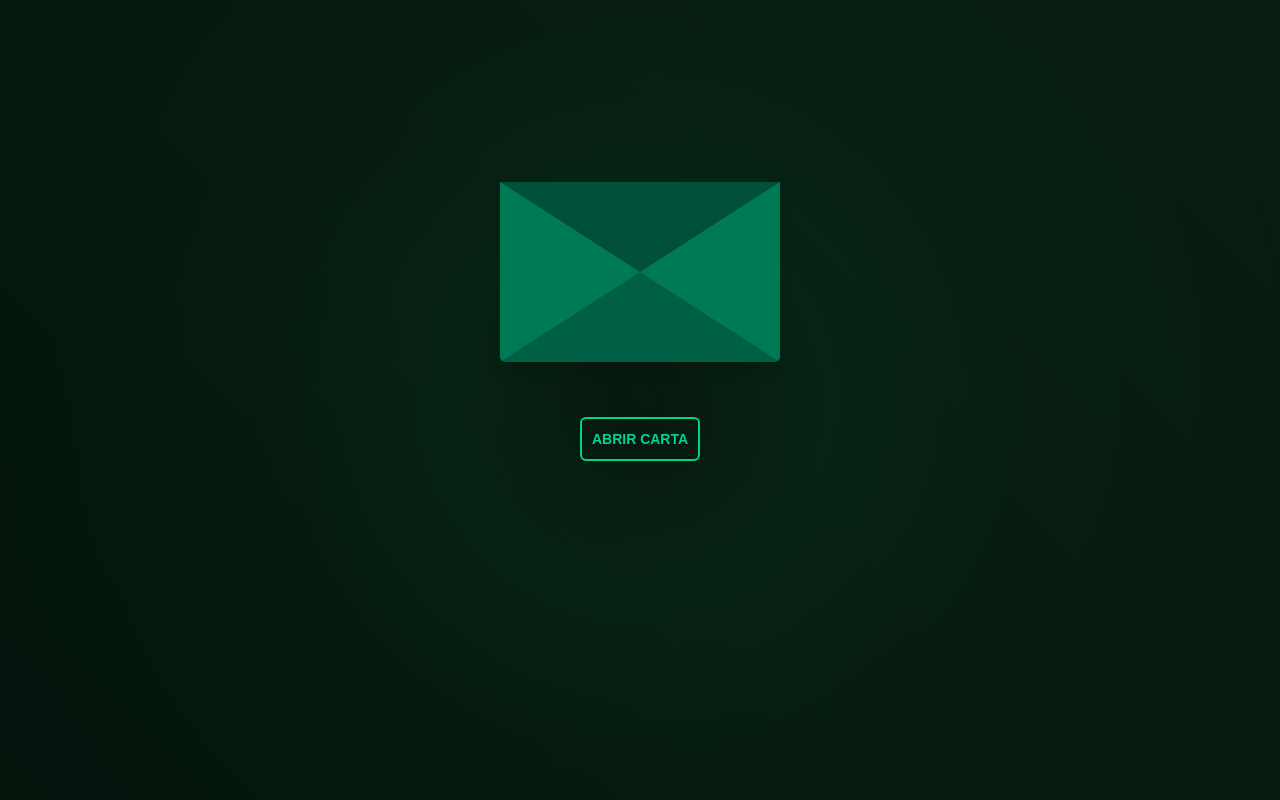
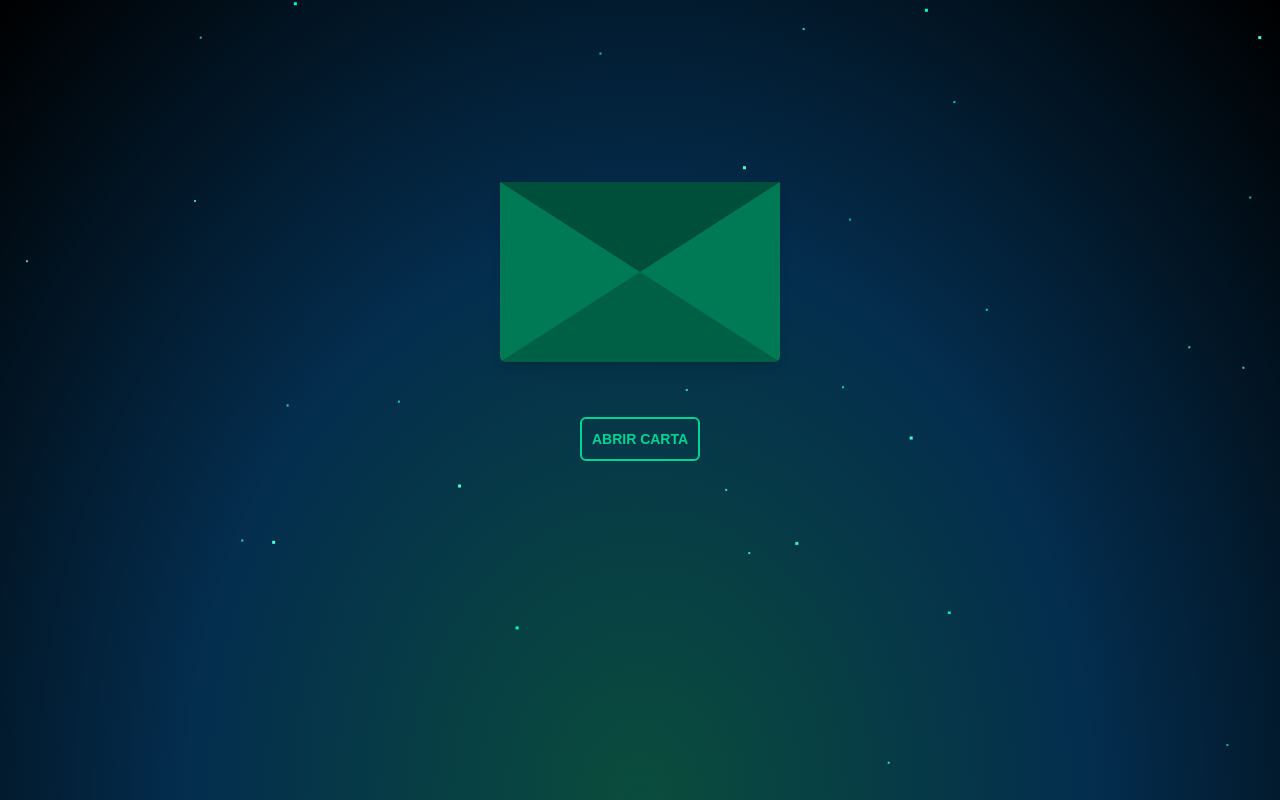
Before and after one commit to GabrielUlick/loveLetter, a Next.js app: page / in a window 1280 px wide. Built offline with nearby package versions, Linux system fonts and the light colour scheme.

Commit message:
fix: adição de estrelas e animação

```diff
--- a/src/app/globals.css
+++ b/src/app/globals.css
@@ -126,51 +126,168 @@
   width: 100%;
   height: 100%;
   z-index: -1;
-  background: linear-gradient(45deg, #000000, #0a2416);
-  background-size: 400% 400%;
-  animation: galaxyAnimation 15s ease infinite;
+  background: radial-gradient(ellipse at bottom, #0a4d3c 0%, #042d4e 50%, #000000 100%);
+  overflow: hidden;
 }
 
-.galaxy-background::before {
+@keyframes stars {
+  0% {
+    transform: translateY(var(--star-y)) rotate(0deg);
+  }
+  100% {
+    transform: translateY(calc(var(--star-y) - 2000px)) rotate(20deg);
+  }
+}
+
+.galaxy-background::before,
+.galaxy-background::after,
+.galaxy-background .stars-1,
+.galaxy-background .stars-2,
+.galaxy-background .stars-3 {
+  --star-y: 0px;
   content: '';
   position: absolute;
   top: 0;
   left: 0;
   right: 0;
   bottom: 0;
-  background: radial-gradient(circle at center,
-    transparent 0%,
-    rgba(0, 255, 128, 0.15) 25%,
-    rgba(0, 255, 128, 0.05) 50%,
-    transparent 100%
-  );
-  animation: pulseAnimation 4s ease-in-out infinite;
+  background: transparent;
+  pointer-events: none;
 }
 
-@keyframes galaxyAnimation {
-  0% {
-    background-position: 0% 50%;
+.galaxy-background::before {
+  --star-y: -400px;
+  width: 2px;
+  height: 2px;
+  box-shadow:
+    1979px 919px #4affcd, 1324px 1970px #4affcd, 1151px 1929px #00ffc3,
+    1543px 1198px #4affcd, 1955px 1957px #4affcd, 1319px 1509px #00ffc3,
+    953px 1385px #4affcd, 1768px 661px #4affcd, 1726px 1847px #00ffc3,
+    1565px 1587px #4affcd, 1503px 1447px #4affcd, 1030px 928px #00ffc3,
+    1938px 1043px #4affcd, 1237px 1733px #4affcd, 1389px 289px #00ffc3,
+    1344px 619px #4affcd, 1334px 1783px #4affcd, 1541px 1711px #00ffc3,
+    297px 1193px #4affcd, 1934px 1519px #4affcd, 447px 1047px #00ffc3,
+    804px 1182px #4affcd, 1054px 454px #00ffc3, 734px 1022px #4affcd,
+    642px 623px #4affcd, 981px 1991px #00ffc3, 69px 924px #4affcd,
+    1607px 1484px #4affcd, 1096px 186px #00ffc3, 1973px 1361px #4affcd,
+    778px 1120px #4affcd, 1650px 1106px #00ffc3, 1532px 264px #4affcd,
+    547px 521px #4affcd, 688px 312px #00ffc3, 1488px 891px #4affcd,
+    277px 368px #4affcd, 1516px 552px #00ffc3, 1802px 669px #4affcd,
+    336px 1056px #4affcd, 1888px 1522px #00ffc3, 1789px 974px #4affcd,
+    450px 534px #4affcd, 890px 1012px #00ffc3, 1789px 674px #4affcd,
+    234px 856px #4affcd, 1088px 522px #00ffc3, 1289px 974px #4affcd,
+    634px 856px #4affcd, 1288px 522px #00ffc3, 1489px 974px #4affcd,
+    834px 656px #4affcd, 988px 722px #00ffc3, 1589px 374px #4affcd,
+    1234px 956px #4affcd, 2088px 622px #00ffc3, 2289px 874px #4affcd,
+    2634px 756px #4affcd, 2988px 822px #00ffc3, 2589px 474px #4affcd;
+  animation: stars 60s linear infinite;
+  opacity: 0.8;
+}
+
+.galaxy-background::after {
+  --star-y: -800px;
+  width: 3px;
+  height: 3px;
+  box-shadow:
+    979px 919px #4affcd, 324px 970px #00ffc3, 151px 929px #4affcd,
+    543px 1198px #4affcd, 955px 957px #00ffc3, 319px 1509px #4affcd,
+    953px 1385px #4affcd, 768px 661px #00ffc3, 726px 1847px #4affcd,
+    565px 1587px #00ffc3, 503px 1447px #4affcd, 30px 928px #00ffc3,
+    1607px 1484px #4affcd, 1096px 186px #00ffc3, 1973px 1361px #4affcd,
+    778px 1120px #4affcd, 1650px 1106px #00ffc3, 1532px 264px #4affcd,
+    234px 856px #4affcd, 1088px 522px #00ffc3, 1289px 974px #4affcd,
+    2450px 534px #4affcd, 2890px 1012px #00ffc3, 2789px 674px #4affcd,
+    1234px 856px #4affcd, 2088px 522px #00ffc3, 2289px 974px #4affcd,
+    2450px 534px #4affcd, 2890px 1012px #00ffc3, 2789px 674px #4affcd,
+    3234px 856px #4affcd, 3088px 522px #00ffc3, 3289px 974px #4affcd,
+    3450px 534px #4affcd, 3890px 1012px #00ffc3, 3789px 674px #4affcd,
+    3234px 856px #4affcd, 3088px 522px #00ffc3, 3289px 974px #4affcd,
+    1234px 1856px #4affcd, 2088px 1522px #00ffc3, 2289px 1974px #4affcd;
+  animation: stars 90s linear infinite;
+  opacity: 1;
+}
+
+.galaxy-background .stars-1 {
+  --star-y: -1200px;
+  width: 1px;
+  height: 1px;
+  box-shadow:
+    179px 919px #4affcd, 324px 970px #00ffc3, 151px 929px #4affcd,
+    543px 198px #4affcd, 955px 957px #00ffc3, 319px 509px #4affcd,
+    953px 385px #4affcd, 768px 661px #00ffc3, 726px 847px #4affcd,
+    565px 587px #00ffc3, 503px 447px #4affcd, 30px 928px #00ffc3,
+    607px 484px #4affcd, 96px 186px #00ffc3, 973px 361px #4affcd,
+    778px 120px #4affcd, 650px 106px #00ffc3, 532px 264px #4affcd,
+    547px 121px #4affcd, 688px 712px #00ffc3, 488px 891px #4affcd,
+    277px 768px #4affcd, 516px 152px #00ffc3, 802px 69px #4affcd,
+    336px 156px #4affcd, 888px 522px #00ffc3, 789px 974px #4affcd,
+    1336px 56px #4affcd, 888px 522px #00ffc3, 789px 974px #4affcd,
+    450px 534px #4affcd, 890px 1012px #00ffc3, 789px 674px #4affcd,
+    234px 856px #4affcd, 1088px 522px #00ffc3, 1289px 974px #4affcd,
+    1450px 534px #4affcd, 1890px 1012px #00ffc3, 1789px 674px #4affcd,
+    134px 856px #4affcd, 2088px 522px #00ffc3, 2289px 974px #4affcd,
+    134px 256px #4affcd, 1088px 322px #00ffc3, 1289px 474px #4affcd,
+    1450px 234px #4affcd, 1890px 712px #00ffc3, 1789px 874px #4affcd,
+    2134px 256px #4affcd, 2088px 322px #00ffc3, 2289px 474px #4affcd,
+    2450px 234px #4affcd, 2890px 712px #00ffc3, 2789px 874px #4affcd,
+    3134px 256px #4affcd, 3088px 322px #00ffc3, 3289px 474px #4affcd,
+    3450px 234px #4affcd, 3890px 712px #00ffc3, 3789px 874px #4affcd,
+    134px 1256px #4affcd, 1088px 1322px #00ffc3, 1289px 1474px #4affcd,
+    1450px 1234px #4affcd, 1890px 1712px #00ffc3, 1789px 1874px #4affcd;
+  animation: stars 40s linear infinite;
+  opacity: 0.6;
+}
+
+.galaxy-background .stars-2 {
+  --star-y: -600px;
+  width: 1.5px;
+  height: 1.5px;
+  box-shadow:
+    1179px 119px #4affcd, 1324px 170px #00ffc3, 1151px 129px #4affcd,
+    1543px 198px #4affcd, 1955px 157px #00ffc3, 1319px 509px #4affcd,
+    1953px 385px #4affcd, 1768px 161px #00ffc3, 1726px 847px #4affcd,
+    1565px 587px #00ffc3, 1503px 447px #4affcd, 1030px 128px #00ffc3,
+    1607px 484px #4affcd, 1096px 186px #00ffc3, 1973px 361px #4affcd,
+    1778px 120px #4affcd, 1650px 106px #00ffc3, 1532px 264px #4affcd,
+    1547px 121px #4affcd, 1688px 712px #00ffc3, 1488px 891px #4affcd,
+    1277px 768px #4affcd, 1516px 152px #00ffc3, 1802px 69px #4affcd,
+    450px 534px #4affcd, 890px 1012px #00ffc3, 789px 674px #4affcd,
+    234px 856px #4affcd, 1088px 522px #00ffc3, 1289px 974px #4affcd,
+    634px 856px #4affcd, 1288px 522px #00ffc3, 1489px 974px #4affcd,
+    2634px 856px #4affcd, 2288px 522px #00ffc3, 2489px 974px #4affcd,
+    3634px 856px #4affcd, 3288px 522px #00ffc3, 3489px 974px #4affcd,
+    634px 1856px #4affcd, 1288px 1522px #00ffc3, 1489px 1974px #4affcd;
+  animation: stars 70s linear infinite;
+  opacity: 0.7;
+}
+
+.galaxy-background .stars-3 {
+  --star-y: -1000px;
+  width: 3px;
+  height: 3px;
+  box-shadow:
+    2179px 919px #4affcd, 2324px 970px #00ffc3, 2151px 929px #4affcd,
+    2543px 198px #4affcd, 2955px 957px #00ffc3, 2319px 509px #4affcd,
+    2953px 385px #4affcd, 2768px 661px #4affcd, 2726px 847px #4affcd,
+    2565px 587px #4affcd, 2503px 447px #4affcd, 2030px 128px #00ffc3,
+    2607px 484px #4affcd, 2096px 186px #00ffc3, 2973px 361px #4affcd,
+    450px 534px #4affcd, 890px 1012px #00ffc3, 789px 674px #4affcd,
+    234px 856px #4affcd, 1088px 522px #00ffc3, 1289px 974px #4affcd,
+    634px 856px #4affcd, 1288px 522px #00ffc3, 1489px 974px #4affcd,
+    834px 656px #4affcd, 988px 722px #00ffc3, 1589px 374px #4affcd,
+    2834px 656px #4affcd, 2988px 722px #00ffc3, 2589px 374px #4affcd,
+    3834px 656px #4affcd, 3988px 722px #00ffc3, 3589px 374px #4affcd,
+    834px 1656px #4affcd, 988px 1722px #00ffc3, 1589px 1374px #4affcd;
+  animation: stars 120s linear infinite;
+  opacity: 0.9;
+}
+
+@keyframes twinkle {
+  0%, 100% {
+    opacity: 0.4;
   }
   50% {
-    background-position: 100% 50%;
-  }
-  100% {
-    background-position: 0% 50%;
-  }
-}
-
-@keyframes pulseAnimation {
-  0% {
-    opacity: 0.3;
-    transform: scale(1);
-  }
-  50% {
-    opacity: 0.6;
-    transform: scale(1.2);
-  }
-  100% {
-    opacity: 0.3;
-    transform: scale(1);
+    opacity: 1;
   }
 }
 
--- a/src/app/page.tsx
+++ b/src/app/page.tsx
@@ -9,7 +9,11 @@ export default function Home() {
 
   return (
     <main className="min-h-screen p-8 relative">
-      <div className="galaxy-background"></div>
+      <div className="galaxy-background">
+        <div className="stars-1"></div>
+        <div className="stars-2"></div>
+        <div className="stars-3"></div>
+      </div>
       <div className="h-[380px]">
         <div
           id="envelope"
```
